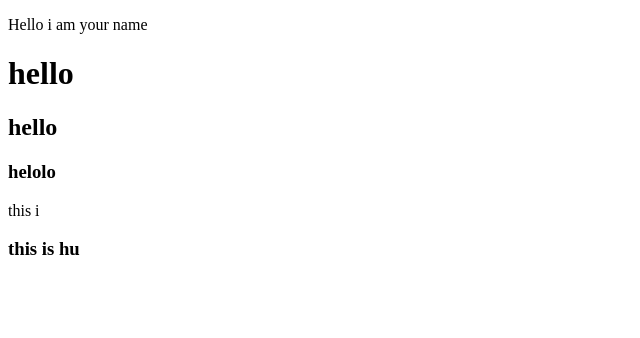
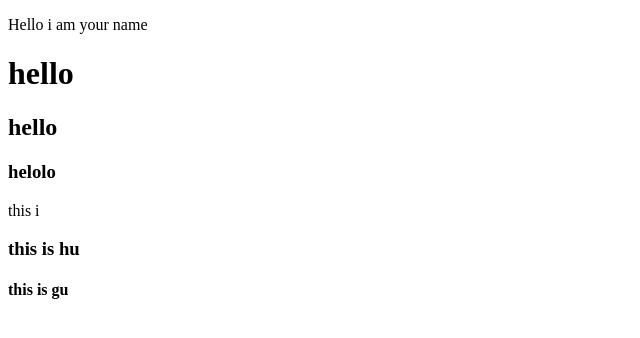
Before and after one commit to Suhail-star503/suhailproject, a plain HTML site: page index.html in a window 1280 px wide. Shown: the full height of the page, 0-640 px from the left. Drawn offline with Linux system fonts and the light colour scheme.

Commit message:
this is 7

```diff
--- a/index.html
+++ b/index.html
@@ -13,5 +13,6 @@
 
     <h1>this i </h1>
     <h3>this is hu</h3>
+    <h4>this is gu</h4>
 </body>
 </html>
```
